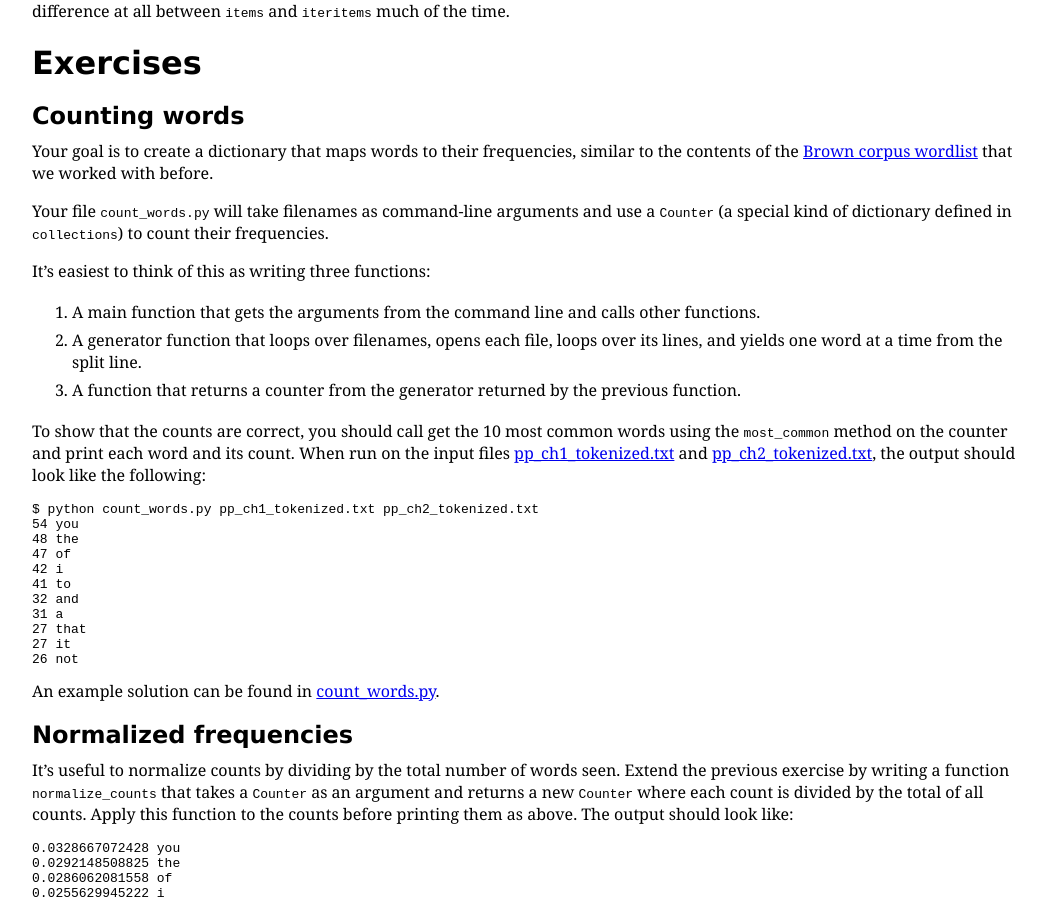
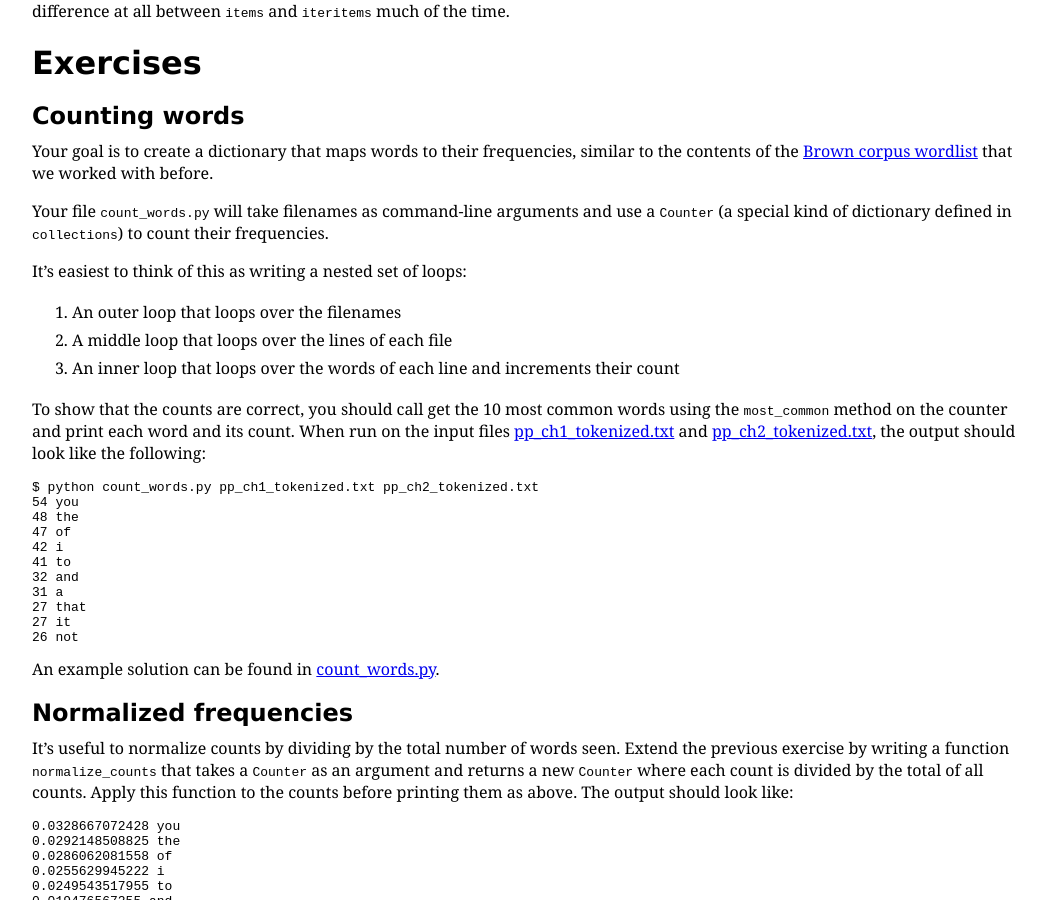
Before and after one commit to KristenZhao/constantinelignos.github.io, a Jekyll site: the page built from pybootcamp/iteration2.md, in a window 1280 px wide and 900 px high, scrolled down 2524 px. Shown: the whole window, without its empty margins (108-1153 px from the left). Built offline with Jekyll 4.4.1, drawn with Linux system fonts in a browser that asks for light colours; comment, search, counter and statistics services are not loaded.

Commit message:
Simplify structure of solution for token counter.

```diff
--- a/pybootcamp/iteration2.md
+++ b/pybootcamp/iteration2.md
@@ -199,15 +199,12 @@ Your file `count_words.py` will take filenames as command-line
 arguments and use a `Counter` (a special kind of dictionary defined
 in `collections`) to count their frequencies.
 
-It's easiest to think of this as writing three functions:
+It's easiest to think of this as writing a nested set of loops:
 
-1. A main function that gets the arguments from the command line and
-calls other functions.
-1. A generator function that loops over filenames, opens each file,
-loops over its lines, and yields one word at a time from the split
-line.
-1. A function that returns a counter from the generator returned by
-the previous function.
+1. An outer loop that loops over the filenames
+2. A middle loop that loops over the lines of each file
+3. An inner loop that loops over the words of each line and increments
+   their count
 
 To show that the counts are correct, you should call get the 10 most
 common words using the `most_common` method on the counter and print
```
